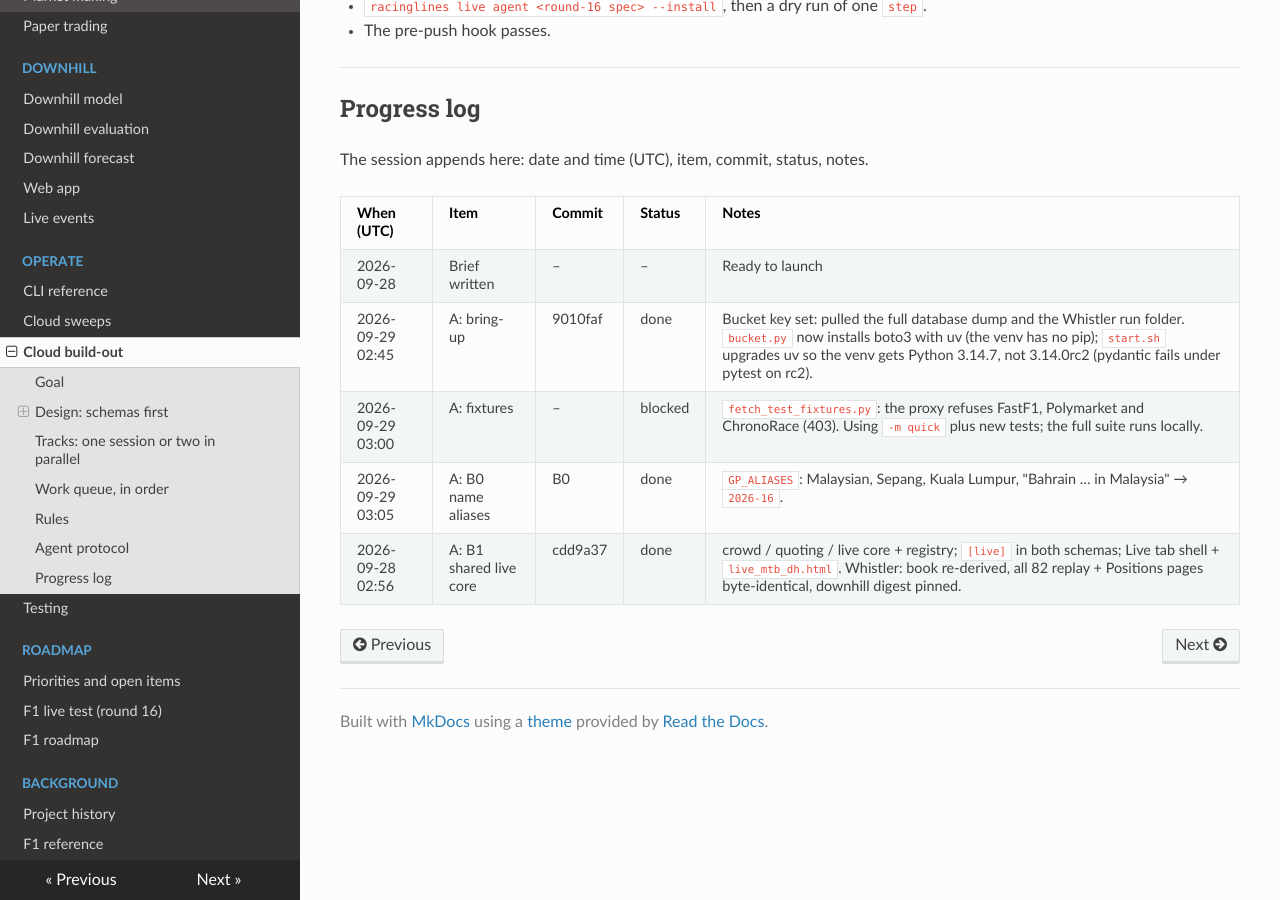
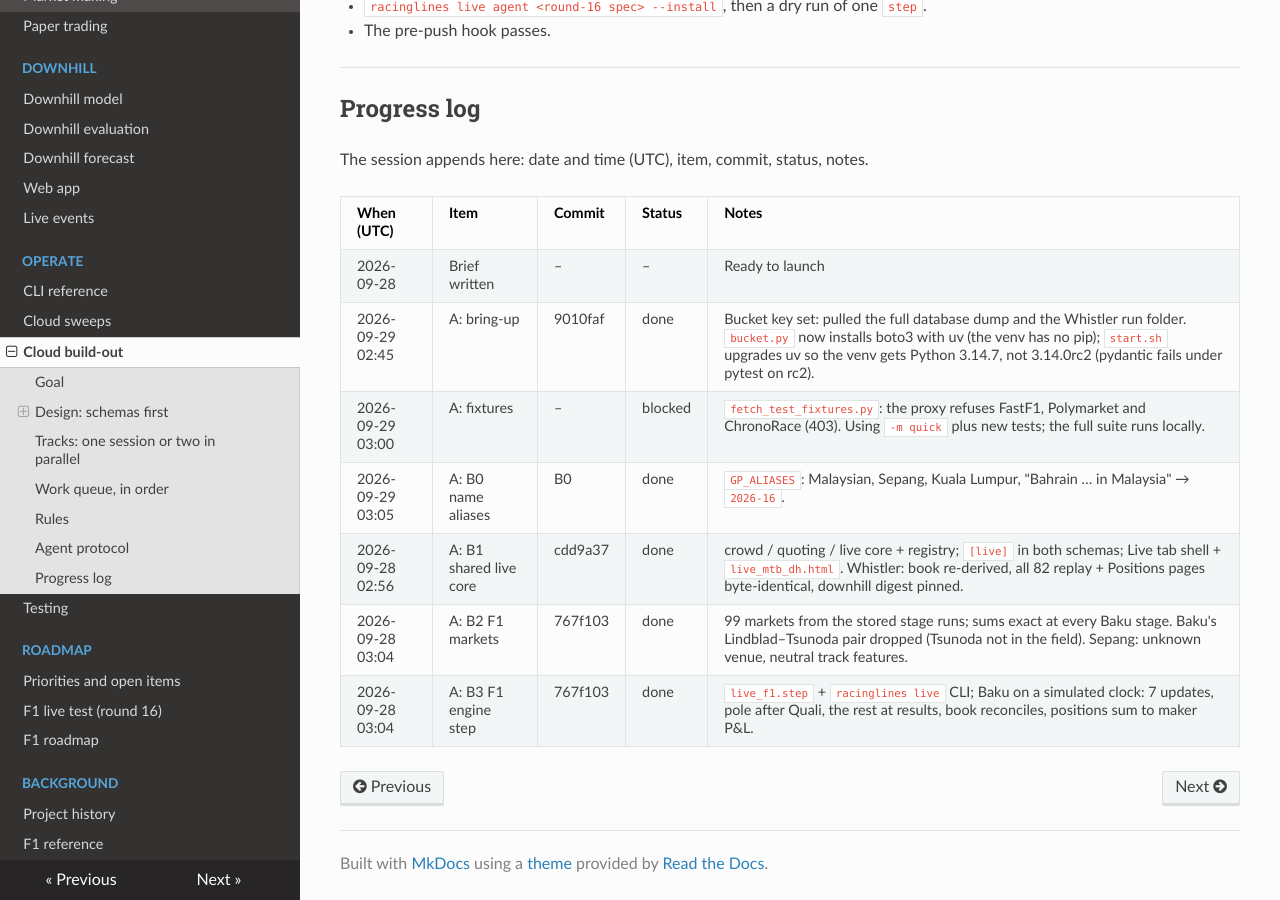
Before and after one commit to lalligagger/racinglines-public, an MkDocs documentation site: the page built from docs/cloud-buildout.md, in a window 1280 px wide and 900 px high, scrolled down 5629 px. Built offline with MkDocs 1.6.1, drawn with Linux system fonts in a browser that asks for light colours; nearby versions of some CDN libraries.

Commit message:
Log: B2, B3
Co-Authored-By: Claude Opus 5.5 <noreply@anthropic.com>
Claude-Session: https://claude.ai/code/session_01CRnoPw41Vh8d32KZfZ4YtS

```diff
--- a/docs/cloud-buildout.md
+++ b/docs/cloud-buildout.md
@@ -253,3 +253,5 @@ The session appends here: date and time (UTC), item, commit, status, notes.
 | 2026-09-29 03:00 | A: fixtures | – | blocked | `fetch_test_fixtures.py`: the proxy refuses FastF1, Polymarket and ChronoRace (403). Using `-m quick` plus new tests; the full suite runs locally. |
 | 2026-09-29 03:05 | A: B0 name aliases | B0 | done | `GP_ALIASES`: Malaysian, Sepang, Kuala Lumpur, "Bahrain … in Malaysia" → `2026-16`. |
 | 2026-09-28 02:56 | A: B1 shared live core | cdd9a37 | done | crowd / quoting / live core + registry; `[live]` in both schemas; Live tab shell + `live_mtb_dh.html`. Whistler: book re-derived, all 82 replay + Positions pages byte-identical, downhill digest pinned. |
+| 2026-09-28 03:04 | A: B2 F1 markets | 767f103 | done | 99 markets from the stored stage runs; sums exact at every Baku stage. Baku's Lindblad–Tsunoda pair dropped (Tsunoda not in the field). Sepang: unknown venue, neutral track features. |
+| 2026-09-28 03:04 | A: B3 F1 engine step | 767f103 | done | `live_f1.step` + `racinglines live` CLI; Baku on a simulated clock: 7 updates, pole after Quali, the rest at results, book reconciles, positions sum to maker P&L. |
```
